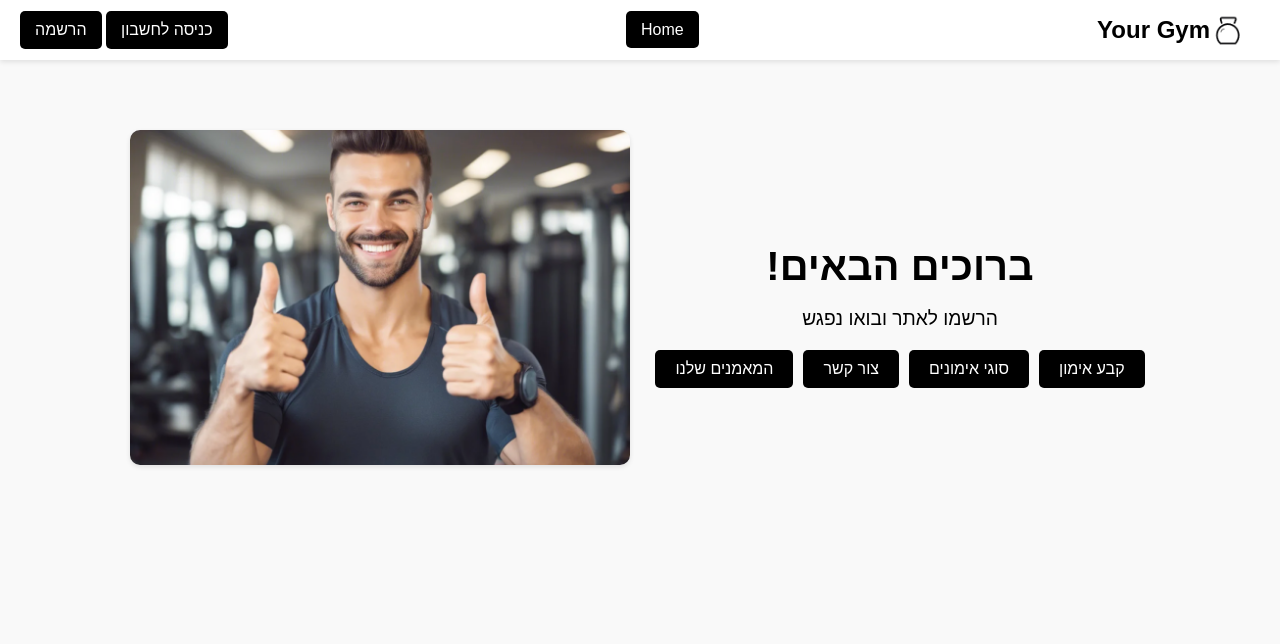
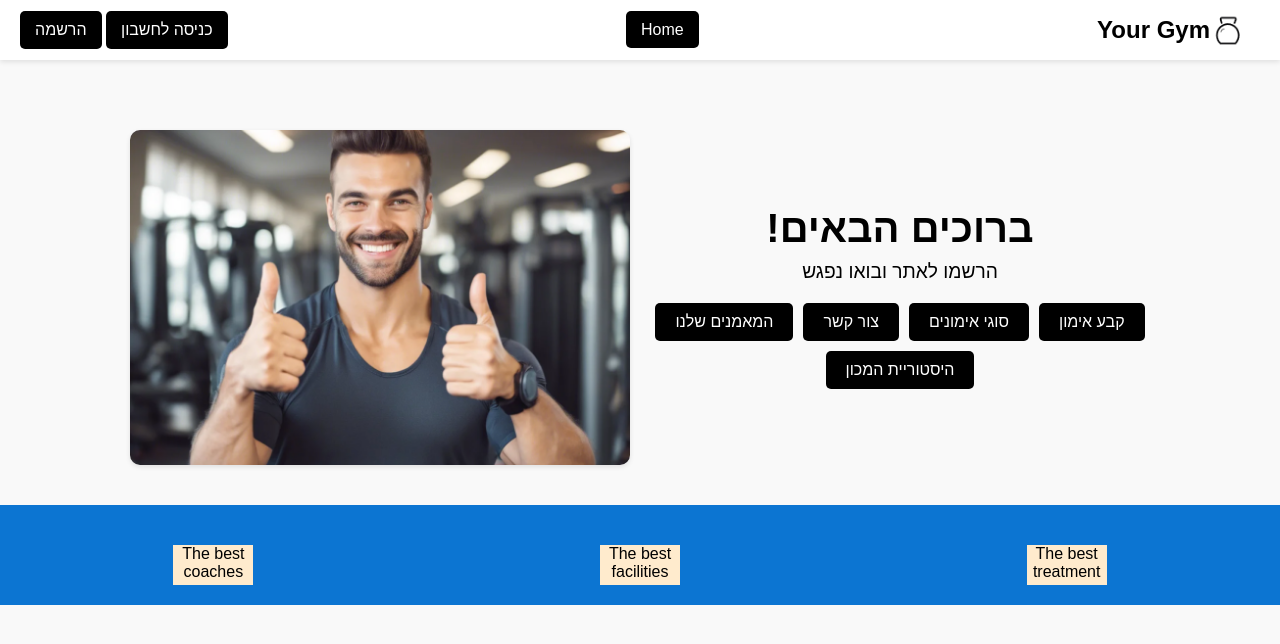
Before and after one commit to barakeyal/Part2Web, a Flask app: page / in a window 1280 px wide. Shown: the top 644 px of the page. Run offline with Flask 3, Linux system fonts and the light colour scheme; parts of the project's set-up code (start-up, migrations or seed data) failed here and were passed over.

Commit message:
almost final

```diff
--- a/Flask Skeleton Project/pages/homepage/static/css/homepage.css
+++ b/Flask Skeleton Project/pages/homepage/static/css/homepage.css
@@ -2,7 +2,7 @@
     font-family: Arial, sans-serif;
     margin: 0;
     padding: 0;
-    background-color: #f9f9f9;
+    background-color: #0c75d2;
     direction: rtl;
     text-align: center;
 }
@@ -46,6 +46,10 @@
     border-radius: 5px;
     cursor: pointer;
     font-size: 1em;
+}
+
+.slogen{
+    background-color: #0a6ebd;
 }
 
 main {
--- a/Flask Skeleton Project/pages/homepage/templates/homepage.html
+++ b/Flask Skeleton Project/pages/homepage/templates/homepage.html
@@ -13,6 +13,7 @@
                 <button><a href="/about">סוגי אימונים</a></button>
                 <button><a href="/contact">צור קשר</a></button>
                 <button><a href="/menu">המאמנים שלנו</a></button>
+                <button><a href="/history">היסטוריית המכון</a></button>
             </div>
         </div>
         <div class="welcome-image">
--- a/Flask Skeleton Project/static/css/base.css
+++ b/Flask Skeleton Project/static/css/base.css
@@ -1,6 +1,9 @@
 @import "variables.css";
 
-* { box-sizing: border-box; }
+* { box-sizing: border-box;
+padding: 0;
+margin: 0;
+}
 
 body {
     font-family: Arial, sans-serif;
@@ -144,3 +147,21 @@
     margin: 0;
     padding: 0;
 }
+.container{
+    background-color: #0c75d2;
+    display: flex;
+    justify-content: space-around;
+    height: 100px;
+    align-content: end ;
+    align-items: end;
+    flex-direction: row-reverse;
+    flex-wrap: wrap;
+}
+
+.slogen{
+    background-color: blanchedalmond;
+    margin: 20px;
+    width: 80px;
+    height: 40px;
+    /*justify-content: space-around;*/
+}
--- a/Flask Skeleton Project/templates/base.html
+++ b/Flask Skeleton Project/templates/base.html
@@ -26,7 +26,6 @@
 ---- page_body_footer_content
 -- page_body_js
  #}
-<!DOCTYPE html>
  <html lang="{{ page_lang|default("en", true) }}">
     <head>
     {% block page_head %}
@@ -112,4 +111,12 @@
         <script src="{{ url_for('static', filename='js/base.js') }}"></script>
         {% block page_body_js %}{% endblock %}
     </body>
+    <footer>
+     <div class="container">
+        <div class="slogen"> The best coaches</div>
+        <div class="slogen"> The best facilities</div>
+        <div class="slogen"> The best treatment</div>
+     </div>
+    </footer>
+
 </html>
```
Also changed, not shown: Flask Skeleton Project/pages/history/templates/history.html (added, +21 -0 lines), Flask Skeleton Project/components/main_menu/static/css/main-menu.css (line endings or trailing spaces), Flask Skeleton Project/pages/history/static/css/history.css (added), Flask Skeleton Project/pages/history/static/js/history.js (added), 1 other file.
